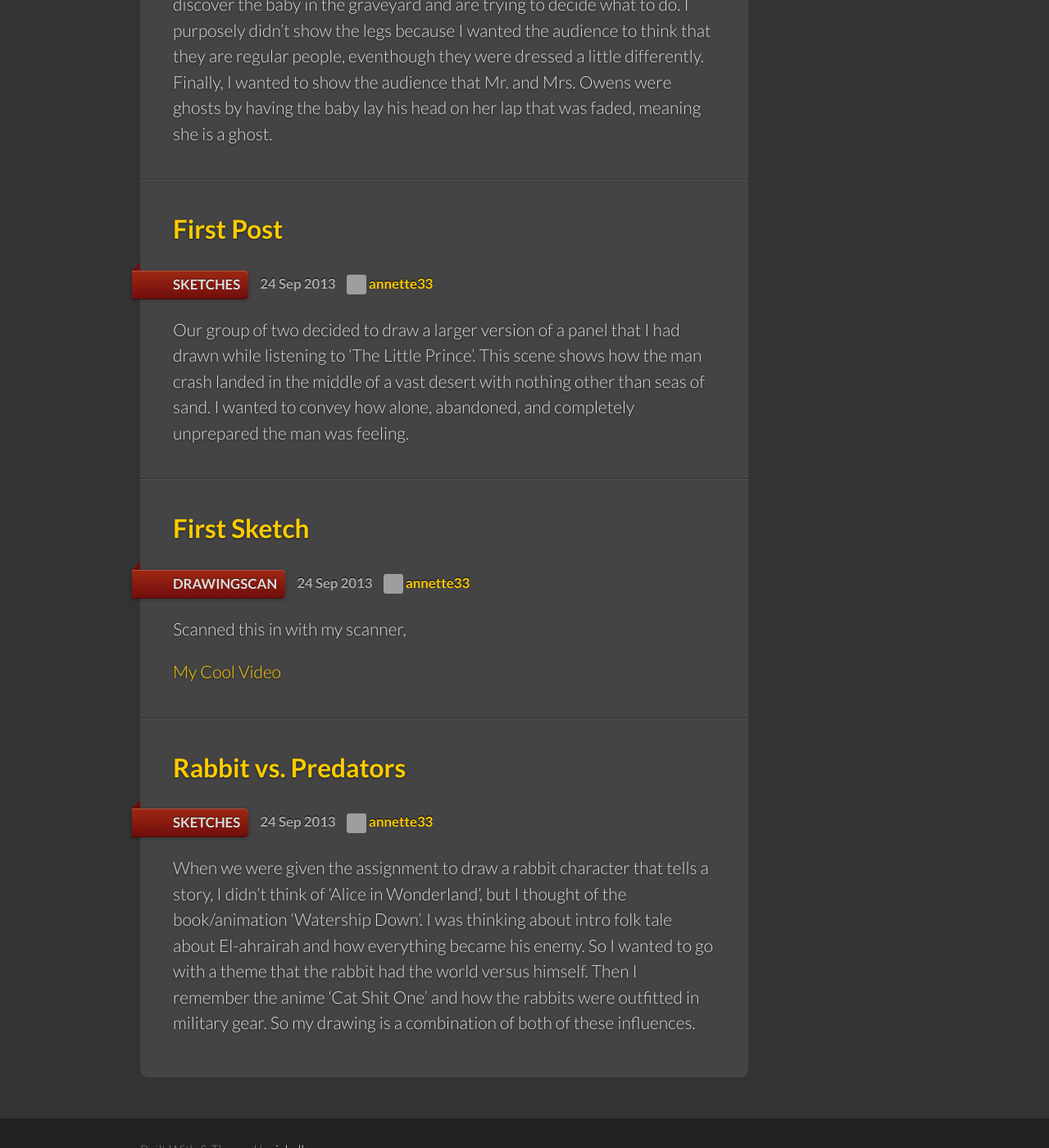
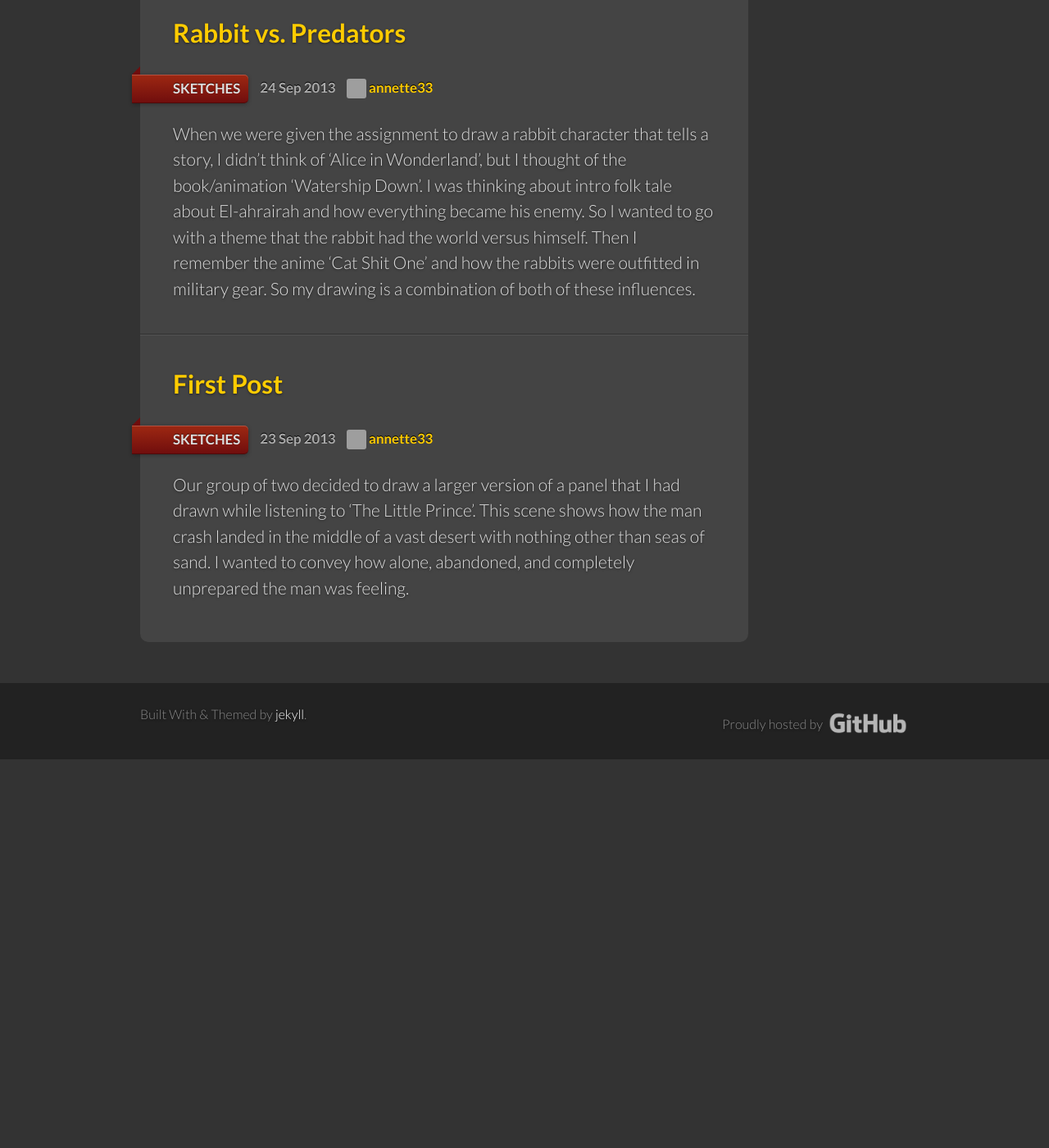
Before and after one commit to Annette33/Annette33.github.io, a Jekyll site: the page built from index.html, in a window 1280 px wide and 1400 px high, scrolled down 795 px. Shown: the whole window at 82% size. Built offline with Jekyll 4.4.1, drawn with Linux system fonts in a browser that asks for light colours; some web fonts are replaced; after the commit the page ends 1721 px from its top, so only the background shows below that; some of the changed text lies outside the part shown; grey boxes are pictures that could not be loaded.

Commit message:
Updated Order

```diff
--- a/_posts/2013-09-23-Test-Two.md
+++ /dev/null
@@ -1,12 +0,0 @@
----
-layout: news_item
-title: "First Sketch"
-date: 2013-09-23 20:42:00 -0500
-author: annette33
-version: 0.0.1
-categories: ["Drawing", "Scan"]
----
-
-Scanned this in with my scanner,
-
-[My Cool Video](https://github.com/asdfdsf)
```
Also changed, not shown: _posts/2013-09-22-First-Post.md (+1 -1 lines), _posts/2013-09-24-Another-Picture.md (deleted, +0 -10 lines), _posts/2013-09-23-4Panels.md (line endings or trailing spaces).
